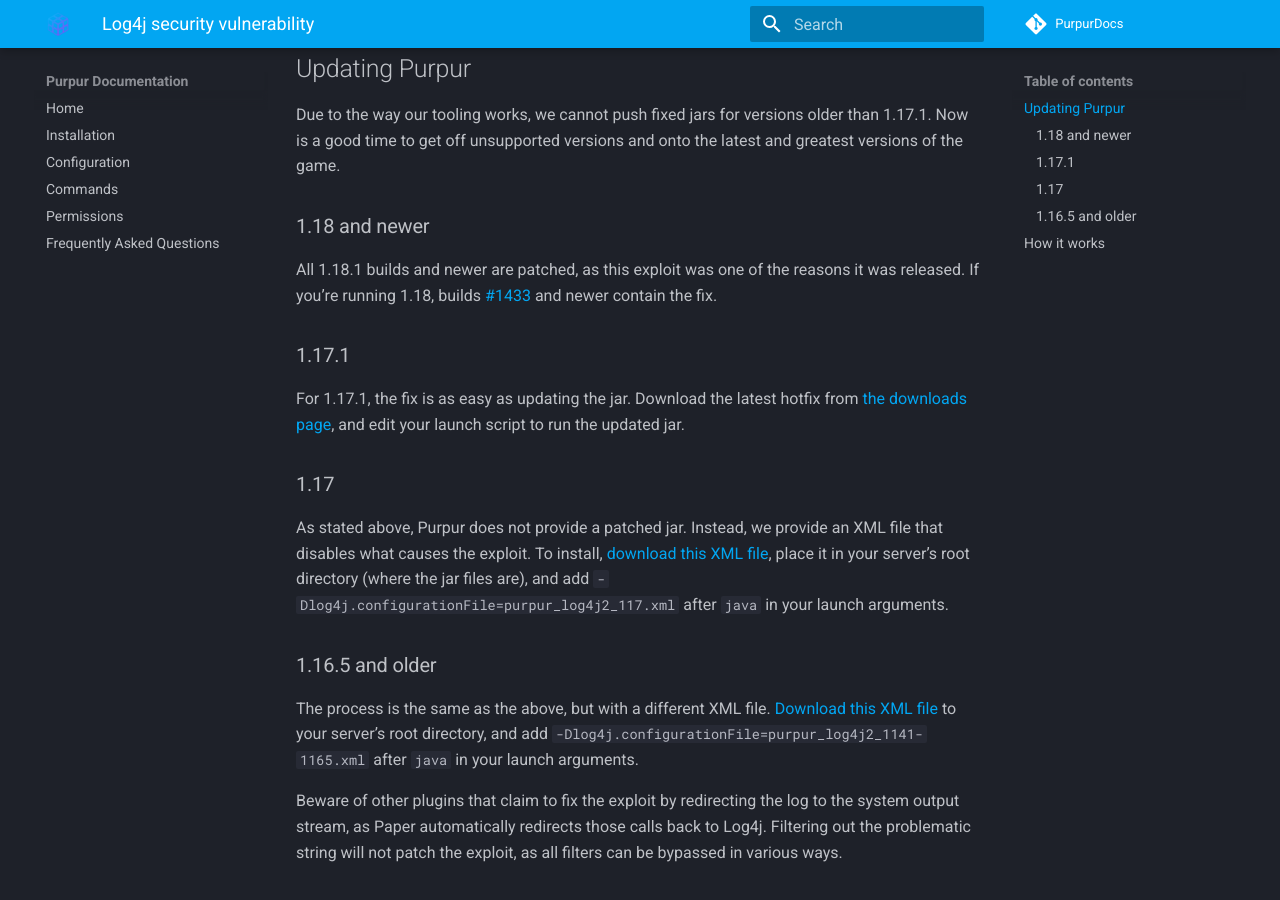
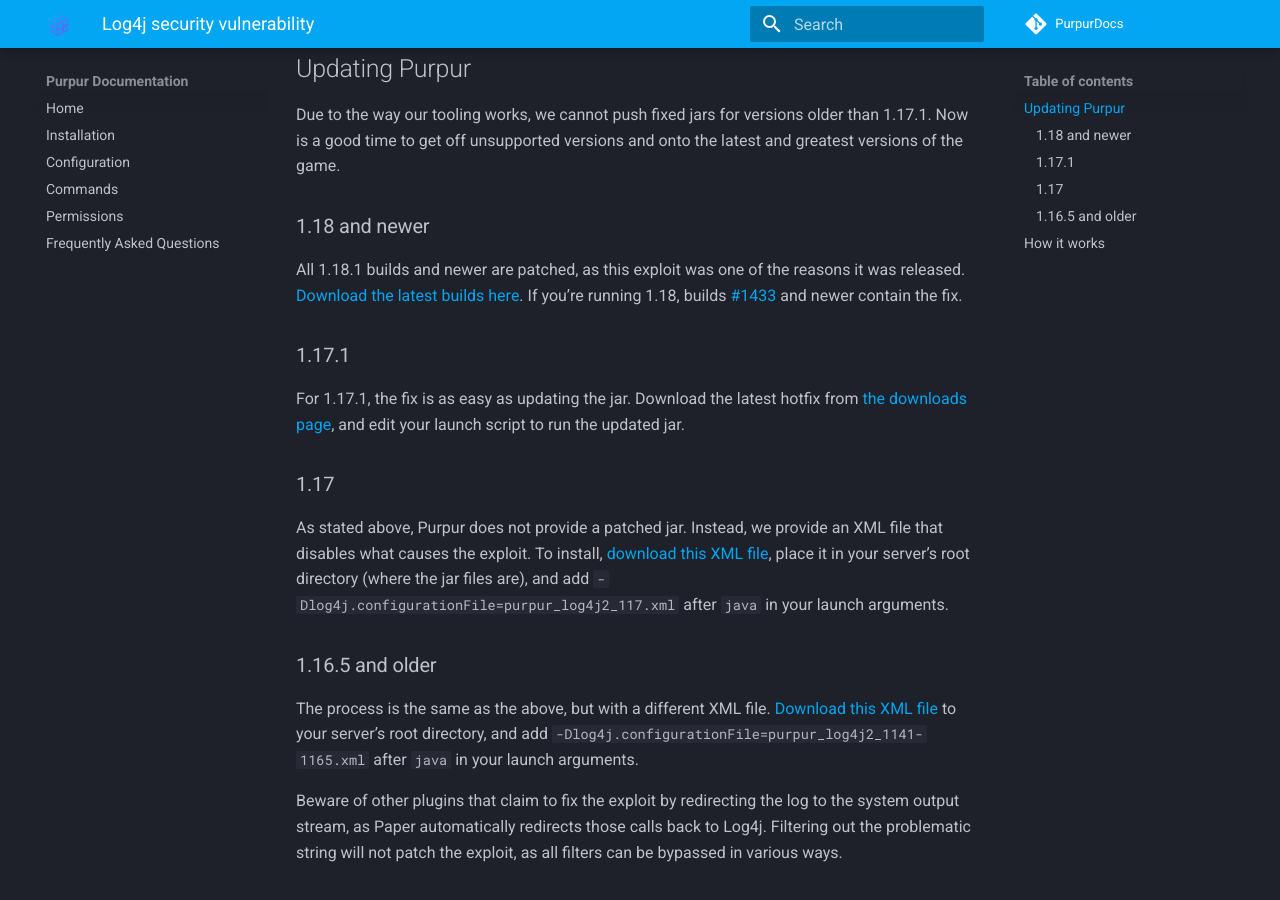
Before and after one commit to PurpurMC/PurpurDocs, an MkDocs documentation site: the page built from mkdocs/Log4j.md, in a window 1280 px wide and 900 px high, scrolled down 482 px. Built offline with MkDocs 1.6.1 and Material for MkDocs 9.7.7, drawn with Linux system fonts in a browser that asks for light colours; comment, search, counter and statistics services are not loaded.

Commit message:
Resolve requested changes

```diff
--- a/mkdocs/Log4j.md
+++ b/mkdocs/Log4j.md
@@ -9,16 +9,16 @@
 Due to the way our tooling works, we cannot push fixed jars for versions older than 1.17.1. Now is a good time to get off unsupported versions and onto the latest and greatest versions of the game.
 
 ### 1.18 and newer
-All 1.18.1 builds and newer are patched, as this exploit was one of the reasons it was released. If you’re running 1.18, builds [#1433](https://api.purpurmc.org/v2/purpur/1.18/1433/download) and newer contain the fix.
+All 1.18.1 builds and newer are patched, as this exploit was one of the reasons it was released. [Download the latest builds here](https://purpurmc.org/downloads). If you’re running 1.18, builds [#1433](https://api.purpurmc.org/v2/purpur/1.18/1433/download) and newer contain the fix.
 
 ### 1.17.1
 For 1.17.1, the fix is as easy as updating the jar. Download the latest hotfix from [the downloads page](https://purpurmc.org/downloads?v=1.17.1), and edit your launch script to run the updated jar.
 
 ### 1.17
-As stated above, Purpur does not provide a patched jar. Instead, we provide an XML file that disables what causes the exploit. To install, [download this XML file](https://api.purpurmc.org/hotfixes/1.17/purpur_log4j2_117.xml), place it in your server’s root directory (where the jar files are), and add `-Dlog4j.configurationFile=purpur_log4j2_117.xml` after `java` in your launch arguments.
+As stated above, Purpur does not provide a patched jar. Instead, we provide an XML file that disables what causes the exploit. To install, [download this XML file](https://raw.githubusercontent.com/PurpurMC/PurpurDocs/HEAD/xml/purpur_log4j2_117.xml), place it in your server’s root directory (where the jar files are), and add `-Dlog4j.configurationFile=purpur_log4j2_117.xml` after `java` in your launch arguments.
 
 ### 1.16.5 and older
-The process is the same as the above, but with a different XML file. [Download this XML file](https://api.purpurmc.org/hotfixes/1.16.5/purpur_log4j2_1141-1165.xml) to your server’s root directory, and add `-Dlog4j.configurationFile=purpur_log4j2_1141-1165.xml` after `java` in your launch arguments.
+The process is the same as the above, but with a different XML file. [Download this XML file](https://raw.githubusercontent.com/PurpurMC/PurpurDocs/HEAD/xml/purpur_log4j2_1141-1165.xml) to your server’s root directory, and add `-Dlog4j.configurationFile=purpur_log4j2_1141-1165.xml` after `java` in your launch arguments.
 
 Beware of other plugins that claim to fix the exploit by redirecting the log to the system output stream, as Paper automatically redirects those calls back to Log4j. Filtering out the problematic string will not patch the exploit, as all filters can be bypassed in various ways.
 
```
Also changed, not shown: other parts of mkdocs/Log4j.md (+4 -0 lines), mkdocs/images/paper-log4j-announcement.png (added), mkdocs/images/paper-log4j-pin.png (added), 2 other files.
